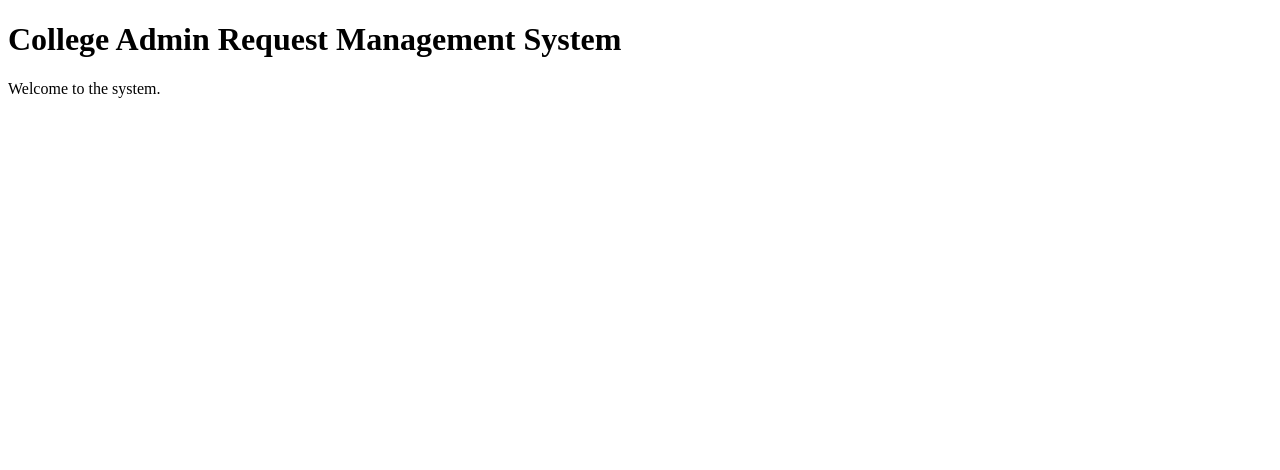
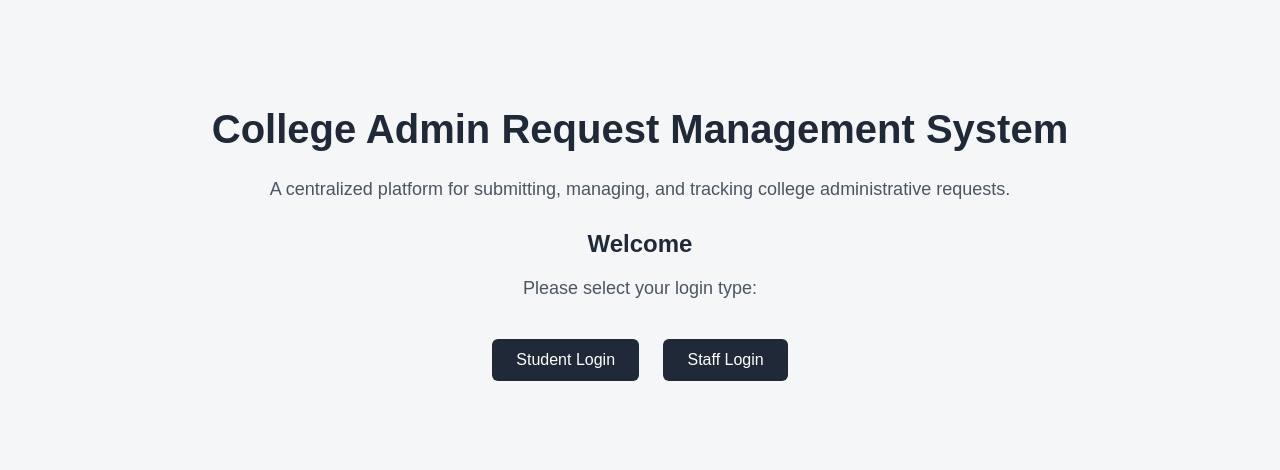
Before and after one commit to linishalokesh/college-admin-request-management-system, a Flask app: page / in a window 1280 px wide. Shown: the top 470 px of the page. Run offline with Flask 3, Linux system fonts and the light colour scheme.

Commit message:
Added initial homepage styling

```diff
--- /dev/null
+++ b/static/css/style.css
@@ -0,0 +1,37 @@
+body {
+    font-family: Arial, sans-serif;
+    background-color: #f4f6f8;
+    text-align: center;
+    margin: 0;
+    padding: 80px 20px;
+}
+
+h1 {
+    color: #1f2937;
+    font-size: 40px;
+}
+
+p {
+    color: #4b5563;
+    font-size: 18px;
+    margin-bottom: 30px;
+}
+
+h2 {
+    color: #1f2937;
+}
+
+button {
+    background-color: #1f2937;
+    color: white;
+    border: none;
+    padding: 12px 24px;
+    margin: 10px;
+    border-radius: 6px;
+    font-size: 16px;
+    cursor: pointer;
+}
+
+button:hover {
+    background-color: #374151;
+}
--- a/templates/index.html
+++ b/templates/index.html
@@ -2,9 +2,24 @@
 <html>
 <head>
     <title>College Admin Request Management System</title>
+    <link rel="stylesheet" href="{{ url_for('static', filename='css/style.css') }}">
 </head>
+
 <body>
+
     <h1>College Admin Request Management System</h1>
-    <p>Welcome to the system.</p>
+
+    <p>
+        A centralized platform for submitting, managing,
+        and tracking college administrative requests.
+    </p>
+
+    <h2>Welcome</h2>
+
+    <p>Please select your login type:</p>
+
+    <button>Student Login</button>
+    <button>Staff Login</button>
+
 </body>
 </html>
```
